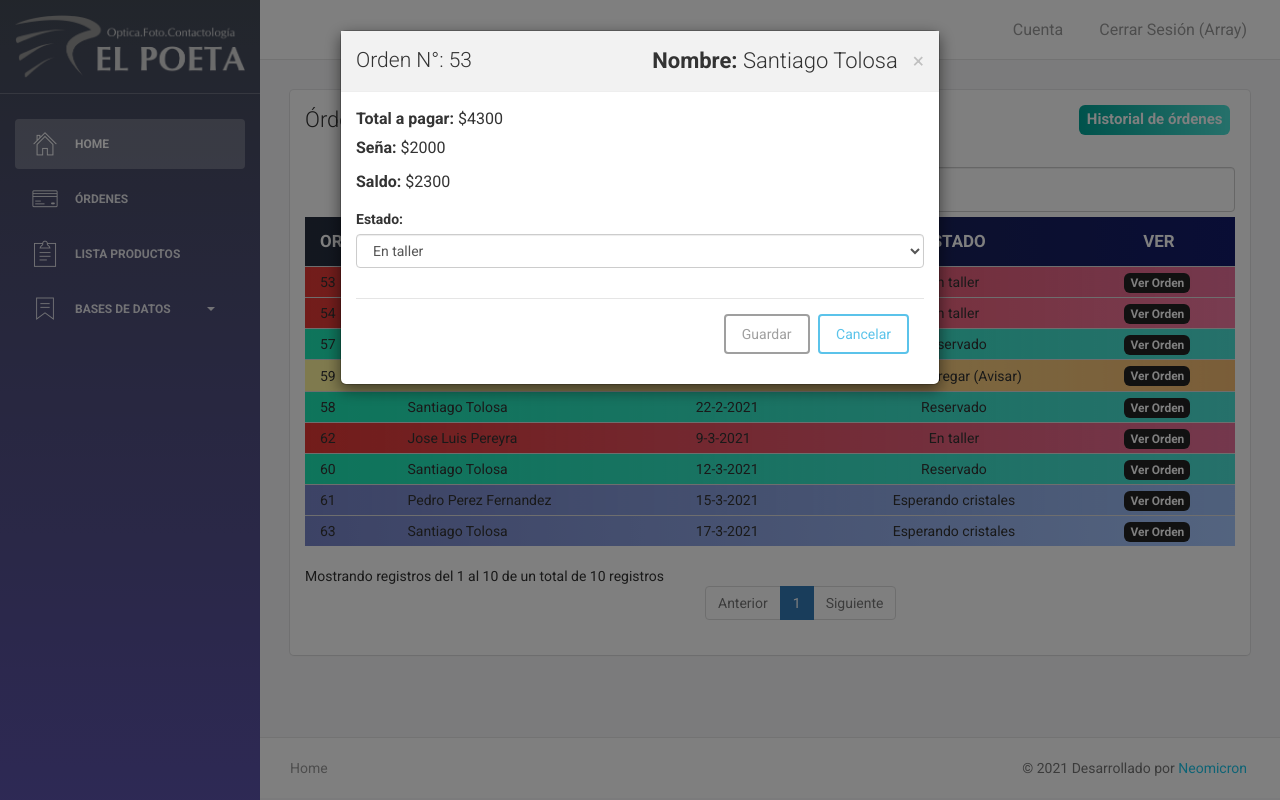
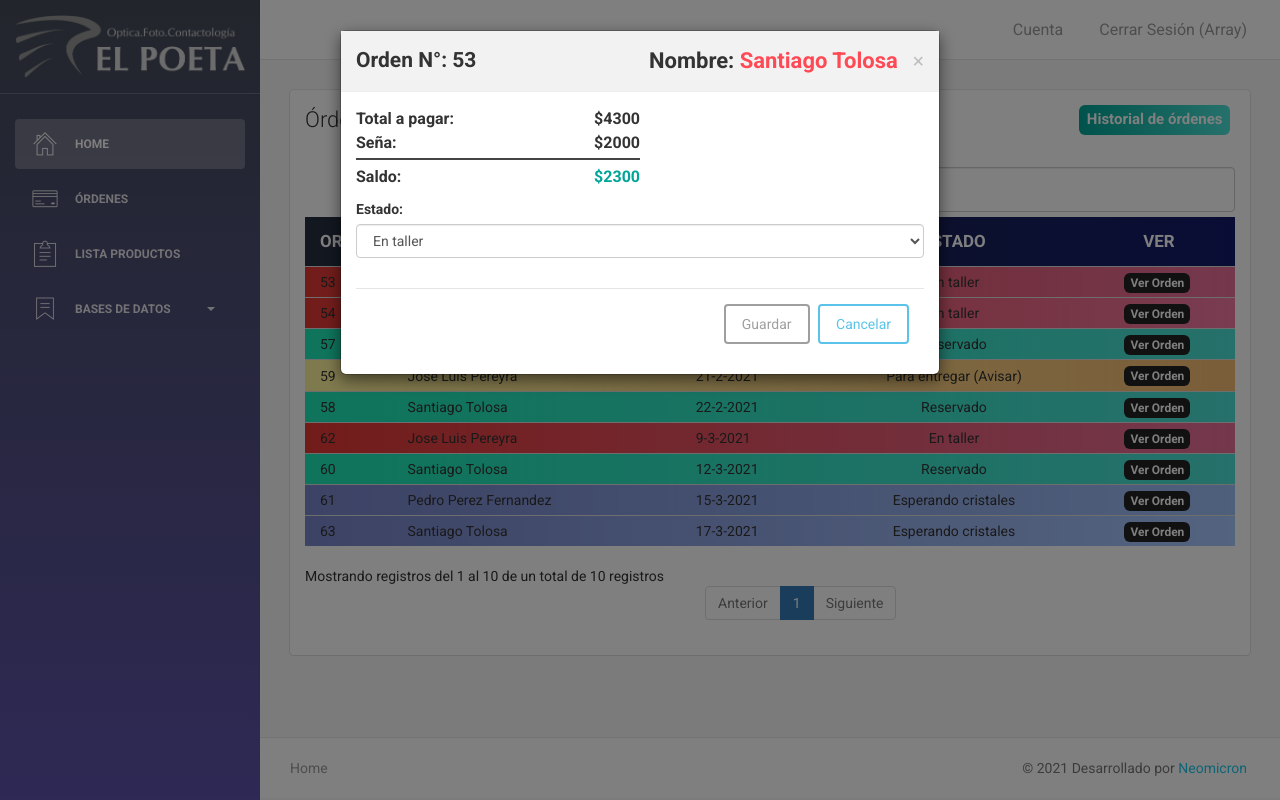
Before and after one commit to Santolei/optica, a PHP site: page /index in a window 1280 px wide, after a click on "Ver Orden". Run offline with PHP 8.4, Linux system fonts and the light colour scheme; a user stored in the database is signed in; data comes from the database, SQL or seed files in the repository.

Commit message:
cambios index en modal

```diff
--- a/views/index.view.php
+++ b/views/index.view.php
@@ -55,10 +55,10 @@
       <!--Header-->
       <div class="p-4 info-color d-flex justify-content-between align-items-center" style="background: #f2f2f2;">
 
-        <p class="heading lead mb-0">Orden N°: <span id="nroorden"><?php echo $orden['id'] ?></span></p>
+        <p class="heading lead mb-0"><strong>Orden N°: <span id="nroorden"><?php echo $orden['id'] ?></span></strong></p>
 
         <div class="d-flex align-items-center justify-content-between">
-            <h4 class="m-0"><strong>Nombre:</strong> <?php echo $orden['nombre'] ?> </h4>
+            <h4 class="m-0"><strong>Nombre:</strong> <strong style="color: #ff4a55"><?php echo $orden['nombre'] ?></strong> </h4>
             <button type="button" class="close ml-4" data-dismiss="modal" aria-label="Close">
               <span aria-hidden="true" class="white-text">&times;</span>
             </button>
@@ -72,9 +72,17 @@
 
         <form action="consultas/editar_estado.php" id="form-add-producto<?php echo $orden['id'] ?>" method="POST">
           <div class="form-group p-0">
-              <div class="d-flex"><p class="mb-2"><strong>Total a pagar:</strong> $<?php echo $orden['total'] ?> </p></div>
-              <div class="d-flex"><p class="mb-0"><strong>Seña:</strong> $<?php echo $orden['senia'] ?></div></p>
-              <div class="d-flex"><p class="mb-2"><strong>Saldo:</strong> $<?php echo $orden['saldo'] ?></div></p>
+              <div class="w-50 d-flex justify-content-between">
+                <p class="mb-0"><strong>Total a pagar:</strong></p> <p class="mb-0"><strong>$<?php echo $orden['total'] ?></strong></p>
+              </div>
+
+              <div class="w-50 d-flex justify-content-between" style="border-bottom: 2px solid #444">
+                <p class="mb-1"><strong>Seña:</strong></p> <p class="mb-1"><strong>$<?php echo $orden['senia'] ?></strong></p>
+              </div>
+
+              <div class="w-50 d-flex justify-content-between mt-2">
+                <p class="mb-2"><strong>Saldo:</strong></p> <p><strong style="color: #00a598">$<?php echo $orden['saldo'] ?></strong></p>
+              </div>
 
             <label for="estado">Estado:</label>
             <div class="row">
```
